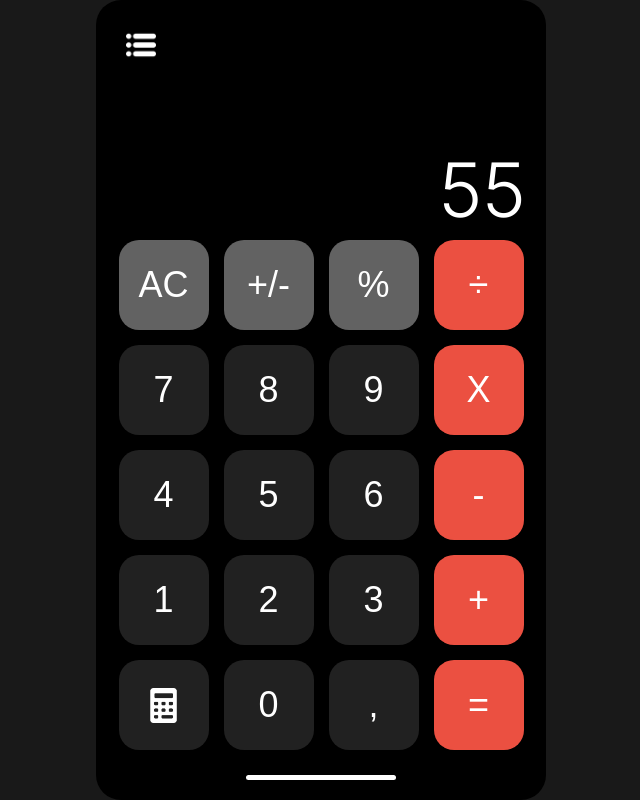
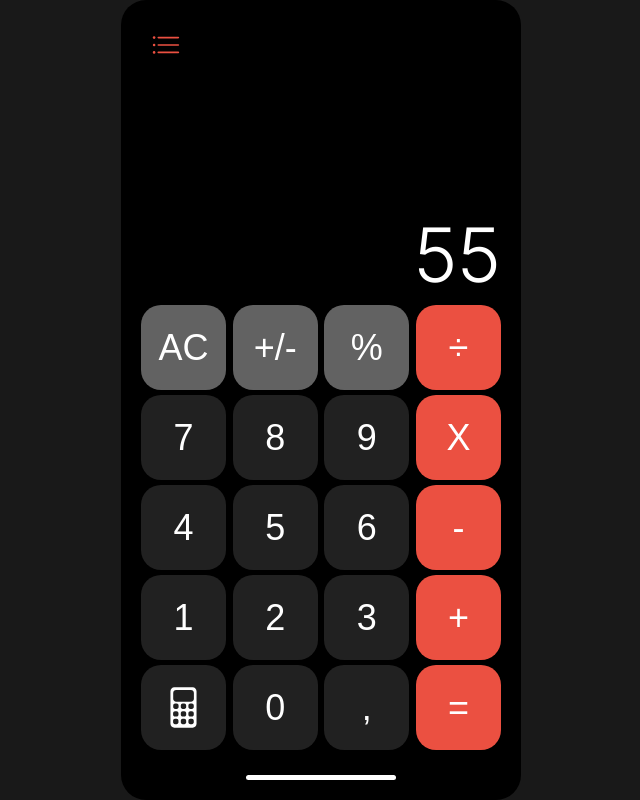
Before and after one commit to CaioBasf/calculator, a plain HTML site: page index.html in a window 1280 px wide. Shown: the whole page, without its empty margins (319-959 px from the left). Drawn offline with Linux system fonts and the light colour scheme.

Commit message:
Improve UI

```diff
--- a/index.html
+++ b/index.html
@@ -14,7 +14,7 @@
   <body>
     <main class="calculator">
       <div class="display">
-        <button class="history"><img src="icons\menu.png" alt="history" class="icons iconList"></button>
+        <button class="history"><img src="icons\menu.svg" alt="history" class="icons iconList"></button>
         <p class="result">55</p>
       </div>
       <div class="buttons">
@@ -34,7 +34,7 @@
         <button class="button number 2">2</button>
         <button class="button number 3">3</button>
         <button class="button operator plus">+</button>
-        <button class="button number cc"><img src="icons\calculator.png" alt="Calculator" class="icons iconCalculator"></button>
+        <button class="button number cc"><img src="icons\calculator.svg" alt="Calculator" class="icons iconCalculator"></button>
         <button class="button number 0">0</button>
         <button class="button number comma">,</button>
         <button class="button operator equal">=</button>
--- a/style.css
+++ b/style.css
@@ -1,8 +1,10 @@
+/* General Configs*/
+
 :root {
   --background: rgb(25, 25, 25);
   --calculator-main: rgb(0, 0, 0);
   --buttons-numbersPlus: rgb(33, 33, 33);
-  --buttons-operators: rgb(235, 80, 65);
+  --buttons-operators: #eb5041;
   --buttons-function: rgb(98, 98, 98);
   --primary-font: Inter, Arial;
 }
@@ -25,10 +27,22 @@ body {
 }
 
 .icons {
-  width: 35px;
-  height: 35px;
+  width: 45px;
+  height: 45px;
+}
+
+.iconCalculator {
   filter: brightness(0) invert(1);
 }
+
+.iconList {
+  width: 30px;
+  height: 30px;
+  transition: 0.3s;
+}
+
+
+/* Calculator configs*/
 
 .calculator {
   display: flex;
@@ -36,7 +50,7 @@ body {
   gap: 5px;
   padding: 20px;
   background-color: var(--calculator-main);
-  width: 450px;
+  width: 400px;
   height: 800px;
   border-radius: 25px;
 }
@@ -60,9 +74,12 @@ body {
   align-items: center;
 }
 
-.iconList {
-  width: 30px;
-  height: 30px;
+.history:hover .iconList {
+  filter: brightness(0.7);
+}
+
+.history:active .iconList {
+  filter: brightness(1.5);
 }
 
 
@@ -73,11 +90,13 @@ body {
   font-size: 75px;
 }
 
+/* Buttons configs */
+
 .buttons {
   display: grid;
   grid-template-columns: repeat(4, auto);
-  justify-content: center;
-  gap: 15px;
+  justify-content: space-between;
+  gap: 5px;
 }
 
 .button {
@@ -85,8 +104,8 @@ body {
   justify-content: center;
   align-items: center;
   font-size: 36px;
-  width: 90px;
-  height: 90px;
+  width: 85px;
+  height: 85px;
   border-radius: 20px;
   border: none;
   color: white;
```
Also changed, not shown: icons/calculator.png (deleted), icons/calculator.svg (added), icons/menu.png (deleted), icons/menu.svg (added), 1 other file.
